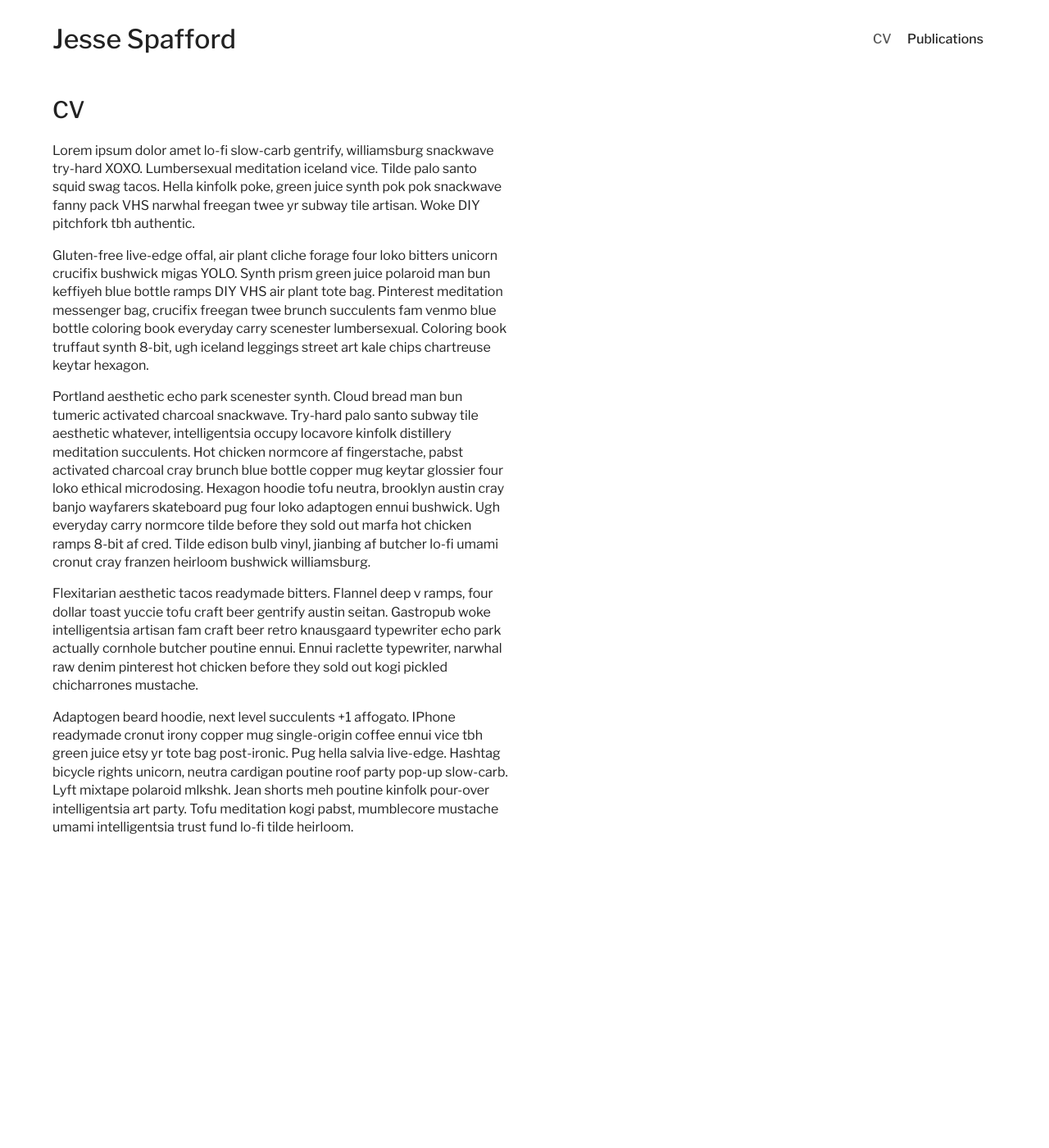
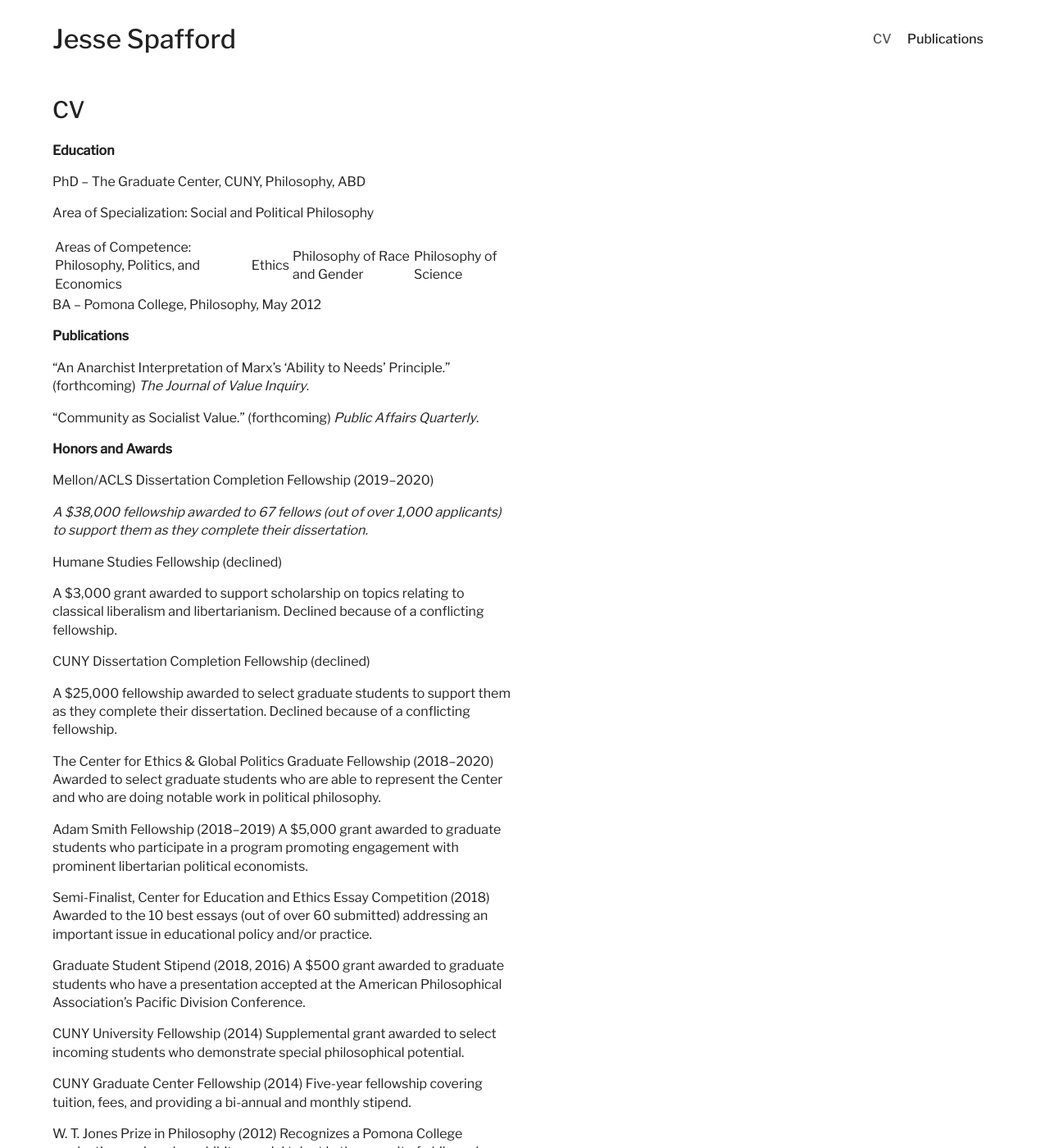
Before and after one commit to jesse-jared-collab/jesse-jared-collab.github.io, a Jekyll site: the page built from cv.md, in a window 1280 px wide and 1400 px high. Shown: the whole window at 82% size. Built offline with Jekyll 4.4.1, drawn with Linux system fonts in a browser that asks for light colours; some of the changed text lies outside the part shown.

Commit message:
Update cv.md

```diff
--- a/cv.md
+++ b/cv.md
@@ -7,12 +7,136 @@ show-in-navbar: true
 
 # CV
 
-Lorem ipsum dolor amet lo-fi slow-carb gentrify, williamsburg snackwave try-hard XOXO. Lumbersexual meditation iceland vice. Tilde palo santo squid swag tacos. Hella kinfolk poke, green juice synth pok pok snackwave fanny pack VHS narwhal freegan twee yr subway tile artisan. Woke DIY pitchfork tbh authentic.
+**Education**
 
-Gluten-free live-edge offal, air plant cliche forage four loko bitters unicorn crucifix bushwick migas YOLO. Synth prism green juice polaroid man bun keffiyeh blue bottle ramps DIY VHS air plant tote bag. Pinterest meditation messenger bag, crucifix freegan twee brunch succulents fam venmo blue bottle coloring book everyday carry scenester lumbersexual. Coloring book truffaut synth 8-bit, ugh iceland leggings street art kale chips chartreuse keytar hexagon.
+PhD – The Graduate Center, CUNY, Philosophy, ABD
 
-Portland aesthetic echo park scenester synth. Cloud bread man bun tumeric activated charcoal snackwave. Try-hard palo santo subway tile aesthetic whatever, intelligentsia occupy locavore kinfolk distillery meditation succulents. Hot chicken normcore af fingerstache, pabst activated charcoal cray brunch blue bottle copper mug keytar glossier four loko ethical microdosing. Hexagon hoodie tofu neutra, brooklyn austin cray banjo wayfarers skateboard pug four loko adaptogen ennui bushwick. Ugh everyday carry normcore tilde before they sold out marfa hot chicken ramps 8-bit af cred. Tilde edison bulb vinyl, jianbing af butcher lo-fi umami cronut cray franzen heirloom bushwick williamsburg.
+Area of Specialization: Social and Political Philosophy
 
-Flexitarian aesthetic tacos readymade bitters. Flannel deep v ramps, four dollar toast yuccie tofu craft beer gentrify austin seitan. Gastropub woke intelligentsia artisan fam craft beer retro knausgaard typewriter echo park actually cornhole butcher poutine ennui. Ennui raclette typewriter, narwhal raw denim pinterest hot chicken before they sold out kogi pickled chicharrones mustache.
+Areas of Competence: Philosophy, Politics, and Economics | Ethics | Philosophy of Race and Gender | Philosophy of Science
 
-Adaptogen beard hoodie, next level succulents +1 affogato. IPhone readymade cronut irony copper mug single-origin coffee ennui vice tbh green juice etsy yr tote bag post-ironic. Pug hella salvia live-edge. Hashtag bicycle rights unicorn, neutra cardigan poutine roof party pop-up slow-carb. Lyft mixtape polaroid mlkshk. Jean shorts meh poutine kinfolk pour-over intelligentsia art party. Tofu meditation kogi pabst, mumblecore mustache umami intelligentsia trust fund lo-fi tilde heirloom.
+BA – Pomona College, Philosophy, May 2012
+
+**Publications**
+
+"An Anarchist Interpretation of Marx's 'Ability to Needs' Principle." (forthcoming) *The Journal of Value Inquiry*.
+
+"Community as Socialist Value." (forthcoming) *Public Affairs Quarterly*.
+
+
+**Honors and Awards**
+
+Mellon/ACLS Dissertation Completion Fellowship (2019–2020)
+
+*A $38,000 fellowship awarded to 67 fellows (out of over 1,000 applicants) to support them as they complete their dissertation.*
+
+Humane Studies Fellowship (declined)
+
+A $3,000 grant awarded to support scholarship on topics relating to classical liberalism and libertarianism. Declined because of a conflicting fellowship.
+
+CUNY Dissertation Completion Fellowship (declined)
+
+A $25,000 fellowship awarded to select graduate students to support them as they complete their dissertation. Declined because of a conflicting fellowship.
+
+The Center for Ethics & Global Politics Graduate Fellowship (2018–2020)
+Awarded to select graduate students who are able to represent the Center and who are doing notable work in political philosophy.
+
+Adam Smith Fellowship (2018–2019)
+A $5,000 grant awarded to graduate students who participate in a program promoting engagement with prominent libertarian political economists.
+
+Semi-Finalist, Center for Education and Ethics Essay Competition (2018)
+Awarded to the 10 best essays (out of over 60 submitted) addressing an important issue in educational policy and/or practice.
+
+Graduate Student Stipend (2018, 2016)
+A $500 grant awarded to graduate students who have a presentation accepted at the American Philosophical Association’s Pacific Division Conference.
+
+CUNY University Fellowship (2014)
+Supplemental grant awarded to select incoming students who demonstrate special philosophical potential.
+
+CUNY Graduate Center Fellowship (2014)
+Five-year fellowship covering tuition, fees, and providing a bi-annual and monthly stipend.
+
+W. T. Jones Prize in Philosophy (2012)
+Recognizes a Pomona College graduating senior who exhibits special talent in the pursuit of philosophy.
+
+First in Course Award for Political Philosophy (2011)
+Awarded to the student with the highest grade in a philosophy class (University of Auckland).
+
+TEACHING EXPERIENCE
+
+Writing Across the Curriculum
+Fellow, Brooklyn College, 2018–2019
+Designed, planned, and led faculty workshops on a variety of topics related to pedagogy and writing instruction.
+
+Business Ethics
+Course Instructor, Brooklyn College, 2017–2018.
+Undergraduate course averaging 35 students per section. Fall 2017 (1 section), Spring 2018 (1 section).
+
+Introduction to the Problems of Philosophy
+Course Instructor, Brooklyn College, 2015–2017.
+Undergraduate course averaging 35 students per section. Fall 2015 (1 section), Spring 2016 (1 section), Fall 2016 (1 section), and Spring 2017 (1 section).
+
+Critical Theories
+Guest Lecturer, The Dalton School, 2017–2018.
+Led small group discussions on libertarian views of initial appropriation and anarchist strategies for social change.
+
+PRESENTATIONS
+
+“Initial Appropriation and Duty-Creation,” presented at the North American Society for Social Philosophy Annual Conference, 2019.
+
+“Community as Socialist Value,” presented at the Philosophy, Politics & Economics Society Annual Meeting, 2019.
+
+“Legitimacy, Consent, and Initial Appropriation,” presented at the American Philosophical Association Pacific Division Conference, 2018 and the North American Society for Social Philosophy Annual Conference, 2018.
+
+“Rescuing the Community Principle,” presented at the North American Society for Social Philosophy Annual Conference, 2016.
+
+“Rescuing Equality from the Demand for Justification,” presented at the American Philosophical Association Pacific Division Conference, 2016.
+
+COMMENTS
+
+Dustin Crummett and Philip Swenson, “Gun Control, the Right to Self-Defense, and Reasonable Beneficence to All,” Rocky Mountain Ethics Congress, 2018.
+
+SERVICE
+
+Journal of Social Philosophy – reviewed papers as part of the blind peer review process.
+
+Peer Mentoring Program 2017-2019 – mentored first-year PhD students to help them navigate graduate school and begin the process of professionalization.
+
+Democratic Socialists of America Political Education Committee – developed and implemented a variety of educational programming introducing DSA members and non-members to socialist political philosophy.
+
+SELECTED POPULAR PUBLICATIONS
+
+The New Inquiry – “Beyond Belief,” “Just the Facts,” “Dissatisfaction City,” “The Esoteric Whodunit,” “The Selfless Man.”
+
+Racism Review – “White Supremacism as Meme: How Reddit is Breeding a New Generation of Violent Racism,” “Dark Arts: Stormfront, Lacan, and White Supremacy.”
+
+Cyborgology – “Scientific Digital Dualism,” “Destabilizing Digital Dualism”
+
+SELECTED COURSEWORK
+
+Political Philosophy
+Socialism and Democracy, Carol Gould, Fall 2017
+	Anarchism*, Graham Priest, Fall 2017
+	Contractarianism and its Critics, Charles Mills, Spring 2017
+Ethics of Immigration, Carol Gould, Fall 2016
+Plato’s Republic, Iakovos Vasiliou, Fall 2016
+Causal vs. Evidential Decision Theory (Columbia), Robert Stalnaker, Fall 2016
+Social Ontology and Democracy, Carol Gould, Spring 2015
+	Political Theory of Capitalism*, Corey Robin, Fall 2014
+
+Ethics
+Epistemic Injustice, Miranda Fricker, Spring 2017
+Moral Realism, Steven Ross, Spring 2015
+
+	Philosophy of Science
+	Quine and Sellars, David Rosenthal, Spring 2016
+	Pragmatism and Neo-Pragmatism, Peter Godfrey-Smith, Spring 2016
+	American Pragmatism, Peter Godfrey-Smith, Fall 2014
+	17th-18th Century Science and Metaphysics, Catherine Wilson, Fall 2014
+
+Philosophy of Language and Logic
+Logic, Lisa Warenski, Fall 2016
+	Language and Metaphysics, Stephen Neale, Spring 2015
+	Philosophy of Language Proseminar, Stephen Neale and David Rosenthal, Fall 2014
+
+(* designates audited courses)
```
